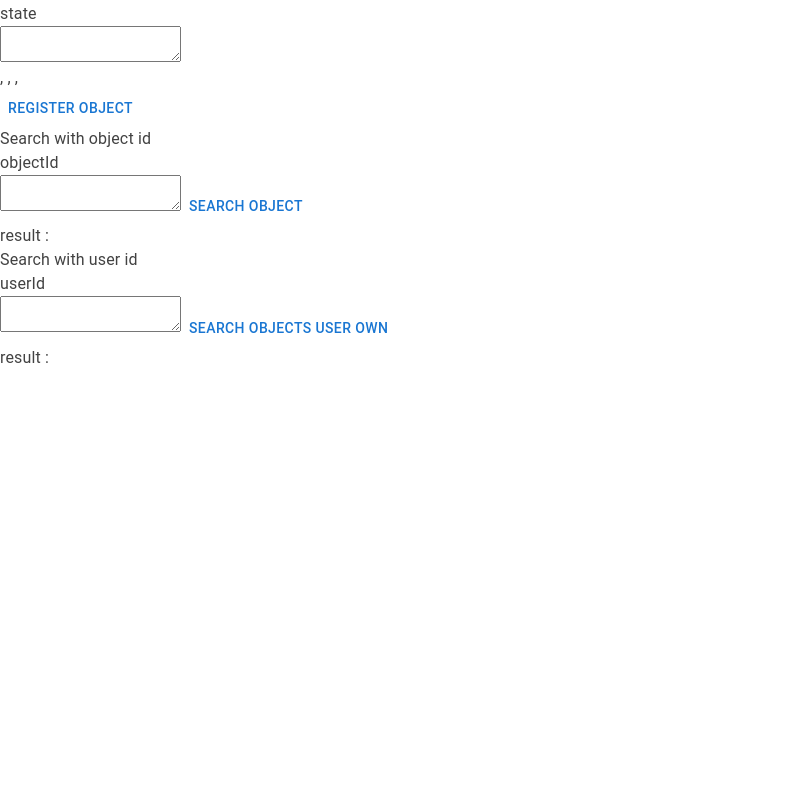
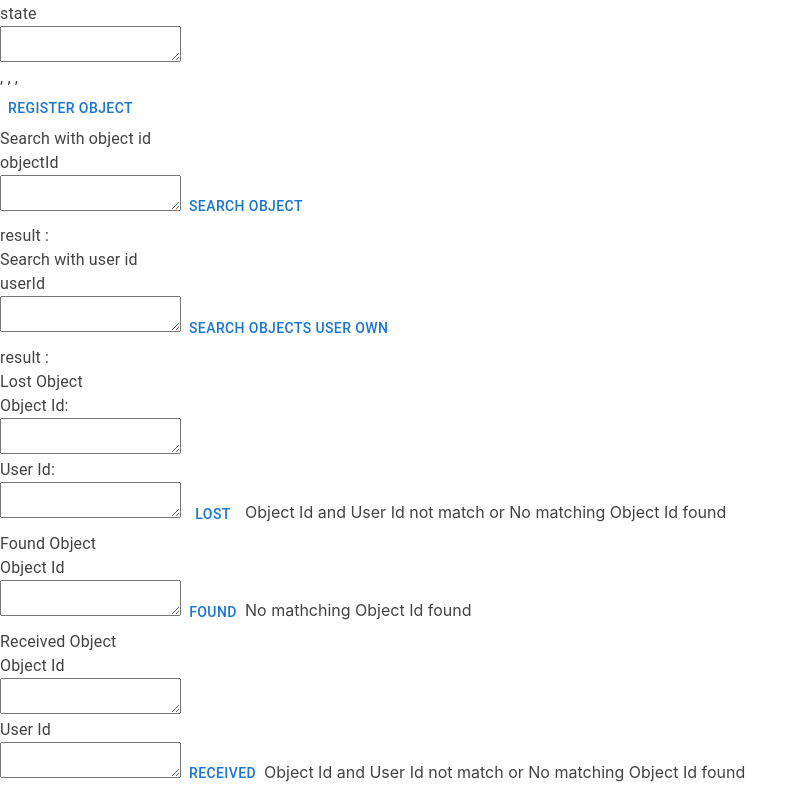
Before and after one commit to Joon2000/lostobject, a React (Vite) app: page / in a window 1280 px wide. Shown: the part 599-1391 px from the top of the page, without its empty margins (0-807 px from the left). Before the commit the page ends 969 px from the top, so only its background shows below. Built offline with nearby package versions, Linux system fonts and the light colour scheme; what @connect2ic/core, @connect2ic/react, @dfinity/agent would draw is missing.

Commit message:
Add state change

```diff
--- a/frontend/App.tsx
+++ b/frontend/App.tsx
@@ -50,9 +50,14 @@ function App() {
   const [resultObjectList, setResultObjectList] = useState([]);
 
 
-  // const generateNewObjectId = () => {
-
-  // }
+  const [isLost, setIsLost] = useState(true)
+  const [isFound, setIsFound] = useState(true)
+  const [isReceived, setIsReceived] = useState(true)
+  const [lostObjectId, setLostObjectId] = useState("")
+  const [lostUserId, setLostUserId] = useState("")
+  const [foundObjectId, setFoundObjectId] = useState("")
+  const [receivedObjectId, setReceivedObjectId] = useState("")
+  const [receivedUserId, setReceivedUserId] = useState("")
 
 
 
@@ -86,7 +91,7 @@ function App() {
     e.preventDefault();
 
     // await storage.store(id, input)
-    await storage.register(objectId, userId, typeName, name, color, state);
+    await storage.register(objectId, userId, typeName, name, color);
     console.log("registered!!")
     let result = await storage.searchObjectId(objectId);
     console.log("result:", result);
@@ -121,6 +126,20 @@ function App() {
     setSearchUserId("");
   }
 
+  const changeToLost = async (e) =>{
+    e.proventDefault
+    setIsLost(await storage.changeStateLost(lostObjectId, lostUserId))
+  }
+
+  const changeToFound = async (e) =>{
+    e.proventDefault
+    setIsFound(await storage.changeStateFound(lostObjectId))
+  }
+
+  const changeToReceive = async (e) =>{
+    e.proventDefault
+    setIsReceived(await storage.changeStateReceived(lostObjectId, lostUserId))
+  }
 
 
 
@@ -253,12 +272,54 @@ function App() {
 
 
 
-      {/* <Box>
-        <Counter />
-        <Profile />
-        <Transfer />
-        <Object id={"1111111"}/>
-      </Box> */}
+      <Box>
+        <Box>
+          <Typography>Lost Object</Typography>
+            <Typography>Object Id: </Typography>
+            <textarea
+                value={lostObjectId}
+                onChange={(e)=>setLostObjectId(e.target.value)}
+              />
+            <Typography>User Id: </Typography>
+            <textarea
+                value={lostUserId}
+                onChange={(e)=>setLostUserId(e.target.value)}
+              />
+          <Button
+            onClick={changeToLost}
+            >LOST</Button>
+          {isLost&&"Object Id and User Id not match or No matching Object Id found"}
+        </Box>
+        <Box>
+          <Typography>Found Object</Typography>
+            <Typography>Object Id</Typography>
+            <textarea
+                value={foundObjectId}
+                onChange={(e)=>setFoundObjectId(e.target.value)}
+              />
+          <Button
+            onClick={changeToFound}
+            >FOUND</Button>
+          {isFound&&"No mathching Object Id found"}
+        </Box>
+        <Box>
+          <Typography>Received Object</Typography>
+            <Typography>Object Id</Typography>
+            <textarea
+                value={receivedObjectId}
+                onChange={(e)=>setReceivedObjectId(e.target.value)}
+              />
+            <Typography>User Id</Typography>
+            <textarea
+                value={receivedUserId}
+                onChange={(e)=>setReceivedUserId(e.target.value)}
+              />
+          <Button
+            onClick={changeToReceive}
+            >RECEIVED</Button>
+          {isReceived&&"Object Id and User Id not match or No matching Object Id found"}
+        </Box>
+      </Box>
     </div>
   )
 }
--- a/src/declarations/storage/storage.did.js
+++ b/src/declarations/storage/storage.did.js
@@ -1,7 +1,10 @@
 export const idlFactory = ({ IDL }) => {
   return IDL.Service({
+    'changeStateFound' : IDL.Func([IDL.Text], [IDL.Bool], []),
+    'changeStateLost' : IDL.Func([IDL.Text, IDL.Text], [IDL.Bool], []),
+    'changeStateReceived' : IDL.Func([IDL.Text, IDL.Text], [IDL.Bool], []),
     'register' : IDL.Func(
-        [IDL.Text, IDL.Text, IDL.Text, IDL.Text, IDL.Text, IDL.Text],
+        [IDL.Text, IDL.Text, IDL.Text, IDL.Text, IDL.Text],
         [],
         [],
       ),
```
Also changed, not shown: src/declarations/storage/storage.did.d.ts (+4 -4 lines), 2 other files (tests, documents, lock files or other folders).
